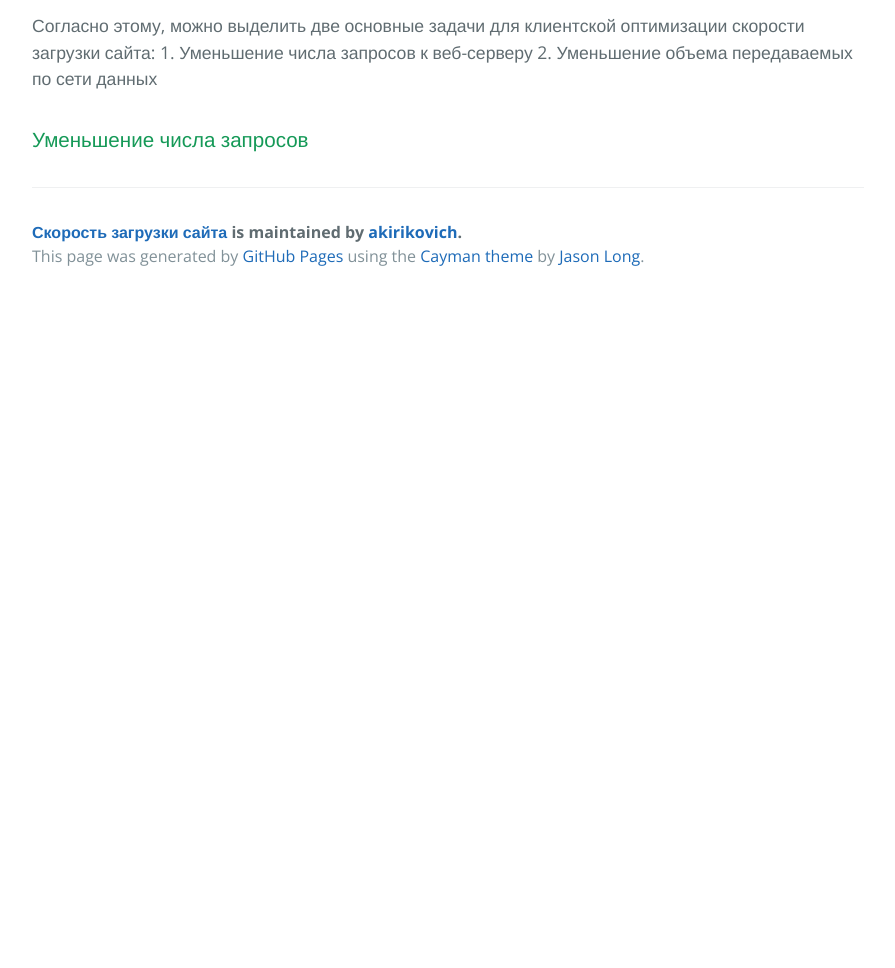
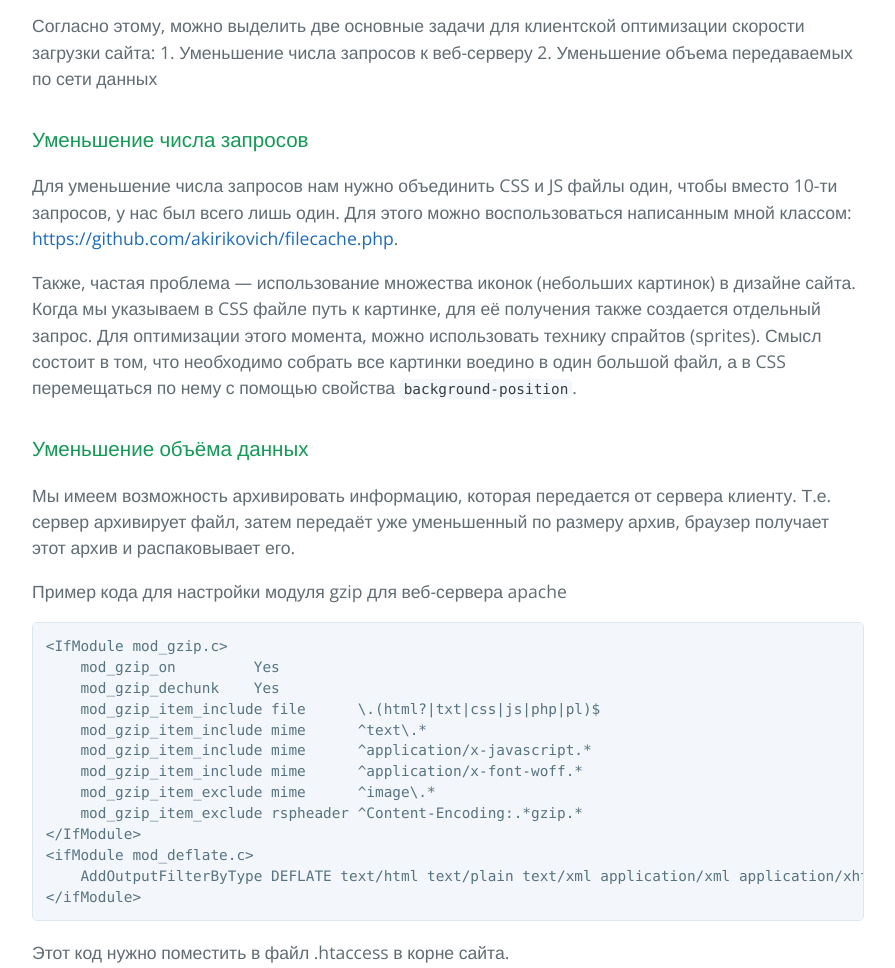
Before and after one commit to akirikovich/SiteSpeed, a plain HTML site: page index.html in a window 1280 px wide. Shown: the part 1265-2233 px from the top of the page, without its empty margins (192-1087 px from the left). Before the commit the page ends 1565 px from the top, so only its background shows below. Drawn offline with nearby package versions, Linux system fonts and the light colour scheme.

```diff
--- a/index.html
+++ b/index.html
@@ -54,6 +54,34 @@
 <h3>
 <a id="Уменьшение-числа-запросов" class="anchor" href="#%D0%A3%D0%BC%D0%B5%D0%BD%D1%8C%D1%88%D0%B5%D0%BD%D0%B8%D0%B5-%D1%87%D0%B8%D1%81%D0%BB%D0%B0-%D0%B7%D0%B0%D0%BF%D1%80%D0%BE%D1%81%D0%BE%D0%B2" aria-hidden="true"><span class="octicon octicon-link"></span></a>Уменьшение числа запросов</h3>
 
+<p>Для уменьшение числа запросов нам нужно объединить CSS и JS файлы один, чтобы вместо 10-ти запросов, у нас был всего лишь один. Для этого можно воспользоваться написанным мной классом: <a href="https://github.com/akirikovich/filecache.php">https://github.com/akirikovich/filecache.php</a>.</p>
+
+<p>Также, частая проблема — использование множества иконок (небольших картинок) в дизайне сайта. Когда мы указываем в CSS файле путь к картинке, для её получения также создается отдельный запрос. Для оптимизации этого момента, можно использовать технику спрайтов (sprites). Смысл состоит в том, что необходимо собрать все картинки воедино в один большой файл, а в CSS перемещаться по нему с помощью свойства <code>background-position</code>. </p>
+
+<h3>
+<a id="Уменьшение-объёма-данных" class="anchor" href="#%D0%A3%D0%BC%D0%B5%D0%BD%D1%8C%D1%88%D0%B5%D0%BD%D0%B8%D0%B5-%D0%BE%D0%B1%D1%8A%D1%91%D0%BC%D0%B0-%D0%B4%D0%B0%D0%BD%D0%BD%D1%8B%D1%85" aria-hidden="true"><span class="octicon octicon-link"></span></a>Уменьшение объёма данных</h3>
+
+<p>Мы имеем возможность архивировать информацию, которая передается от сервера клиенту. Т.е. сервер архивирует файл, затем передаёт уже уменьшенный по размеру архив, браузер получает этот архив и распаковывает его.</p>
+
+<p>Пример кода для настройки модуля gzip для веб-сервера apache</p>
+
+<pre><code>&lt;IfModule mod_gzip.c&gt;
+    mod_gzip_on         Yes
+    mod_gzip_dechunk    Yes
+    mod_gzip_item_include file      \.(html?|txt|css|js|php|pl)$
+    mod_gzip_item_include mime      ^text\.*
+    mod_gzip_item_include mime      ^application/x-javascript.*
+    mod_gzip_item_include mime      ^application/x-font-woff.*
+    mod_gzip_item_exclude mime      ^image\.*
+    mod_gzip_item_exclude rspheader ^Content-Encoding:.*gzip.*
+&lt;/IfModule&gt;
+&lt;ifModule mod_deflate.c&gt;
+    AddOutputFilterByType DEFLATE text/html text/plain text/xml application/xml application/xhtml+xml text/css text/javascript application/javascript application/x-javascript application/x-font-woff image/jpg image/jpeg
+&lt;/ifModule&gt;
+</code></pre>
+
+<p>Этот код нужно поместить в файл .htaccess в корне сайта.</p>
+
       <footer class="site-footer">
         <span class="site-footer-owner"><a href="https://github.com/akirikovich/SiteSpeed">Скорость загрузки сайта</a> is maintained by <a href="https://github.com/akirikovich">akirikovich</a>.</span>
 
```
Also changed, not shown: params.json (+1 -1 lines).
